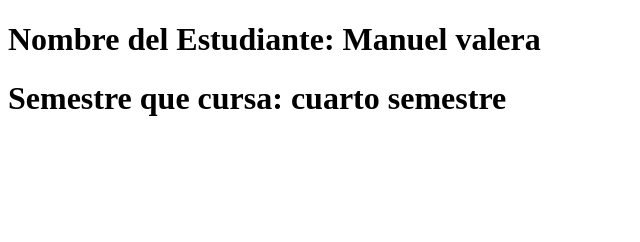
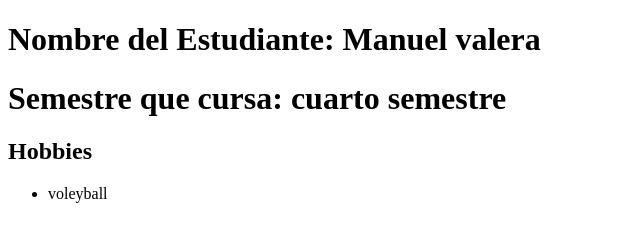
Before and after one commit to giam1610/adsd, a plain HTML site: page index.html in a window 1280 px wide. Shown: the whole page, without its empty margins (0-640 px from the left). Drawn offline with Linux system fonts and the light colour scheme.

Commit message:
sexto commit

```diff
--- a/index.html
+++ b/index.html
@@ -8,6 +8,8 @@
 <body>
     <h1>Nombre del Estudiante: Manuel valera</h1>
     <h1>Semestre que cursa: cuarto semestre</h1>
-
+    <h2>Hobbies</h2>
+    <ul>
+        <li>voleyball</li>
 </body>
 </html>
```
